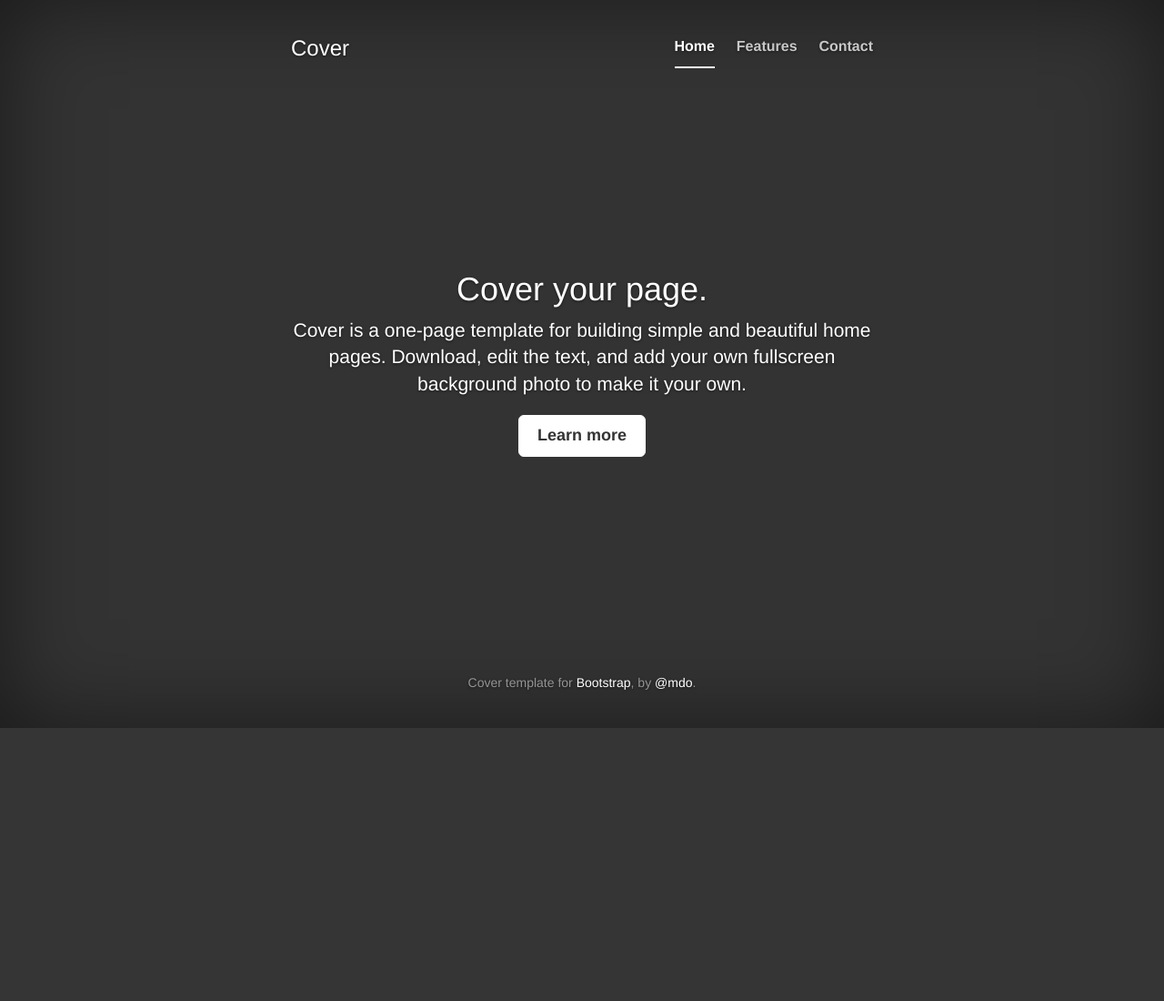
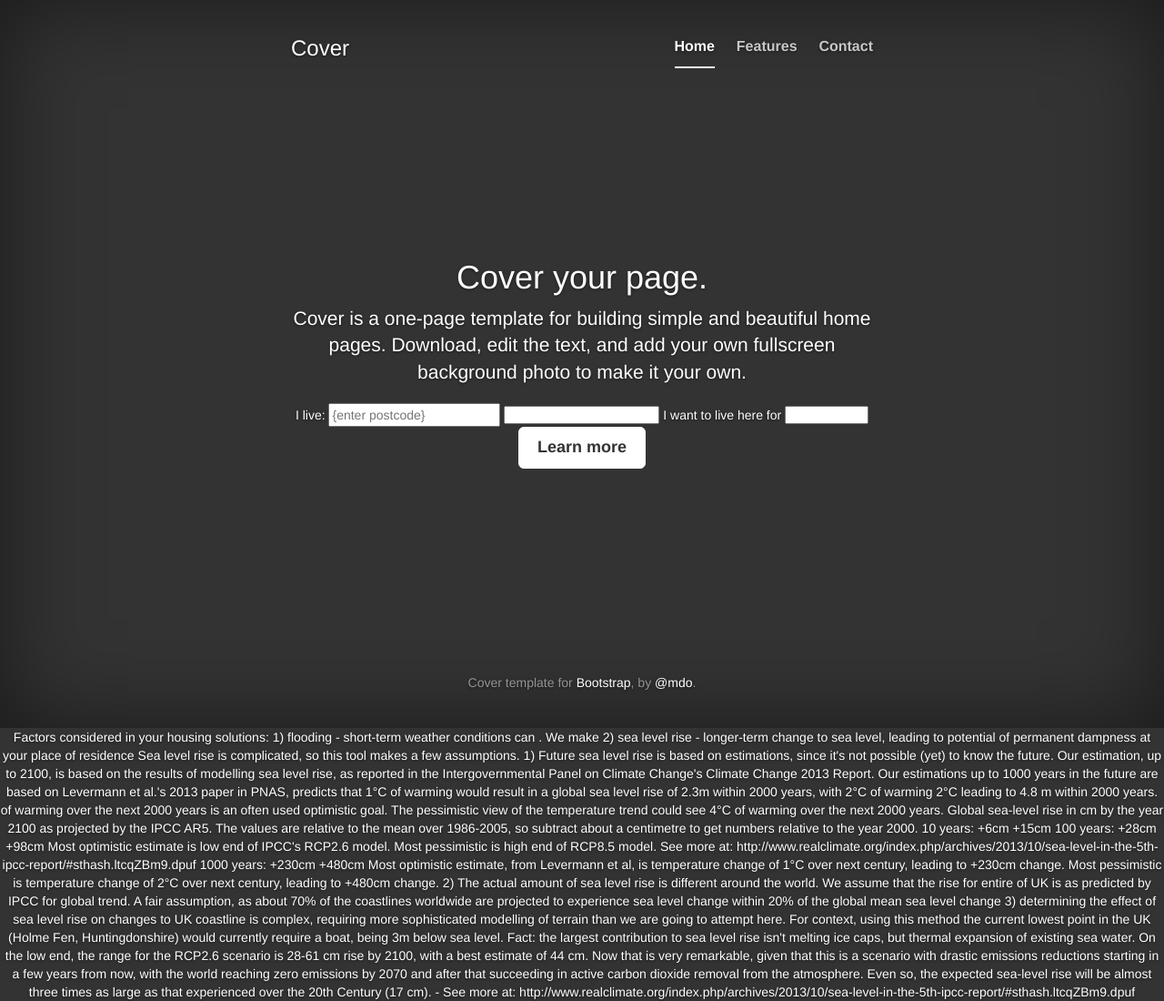
Before and after one commit to oliward/HouseBoat, a PHP site: page / in a window 1280 px wide. Shown: the whole page at 91% size. Before the commit the page ends 800 px from the top, so only its background shows below. Run offline with PHP 8.4, Linux system fonts and the light colour scheme; some libraries are stand-ins or nearby versions.

Commit message:
read me format and info

```diff
--- a/index.php
+++ b/index.php
@@ -11,10 +11,10 @@
 		<title>Cover Template for Bootstrap</title>
 
 		<!-- Bootstrap core CSS -->
-    <link href="bootstrap-3.1.1-dist/css/bootstrap.min.css" rel="stylesheet">
+		<link href="theme/bootstrap-3.1.1-dist/css/bootstrap.min.css" rel="stylesheet">
 
 		<!-- Custom styles for this template -->
-    <link href="cover.css" rel="stylesheet">
+		<link href="theme/css/cover.css" rel="stylesheet">
 
 		<!-- Just for debugging purposes. Don't actually copy this line! -->
 		<!--[if lt IE 9]><script src="../../assets/js/ie8-responsive-file-warning.js"></script><![endif]-->
@@ -25,9 +25,7 @@
 		<script src="https://oss.maxcdn.com/libs/respond.js/1.4.2/respond.min.js"></script>
 		<![endif]-->
 	</head>
-
 	<body>
-
 		<div class="site-wrapper">
 
   	<div class="site-wrapper-inner">
@@ -48,6 +46,25 @@
   		<div class="inner cover">
 			<h1 class="cover-heading">Cover your page.</h1>
 			<p class="lead">Cover is a one-page template for building simple and beautiful home pages. Download, edit the text, and add your own fullscreen background photo to make it your own.</p>
+
+	<form action="" method="post">
+			I live: <input type="text" id="postcode" name="postcode" placeholder="{enter postcode}" />
+
+			<select id="" name="">
+			<option value="">I am ...</option>
+			<option value="optimist">an optimist</option>
+			<option value="pessimist" selected="selected">a pessimist</option>
+			<option value="denial">a climate change denier</option>
+			</select>
+
+			I want to live here for <select id="years" name="years">
+			<option value="1">1 year</option>
+			<option value="10">10 years</option>
+			<option value="100" selected="selected">100 years</option>
+			<option value="1000">1000 years</option>
+			</select>
+			</form>
+
 			<p class="lead">
   			<a href="#" class="btn btn-lg btn-default">Learn more</a>
 			</p>
@@ -65,11 +82,65 @@
 
 	</div>
 
+	<p>Factors considered in your housing solutions:
+
+1) flooding - short-term weather conditions can . We make
+
+2) sea level rise - longer-term change to sea level, leading to potential of permanent dampness at your place of residence
+
+
+Sea level rise is complicated, so this tool makes a few assumptions.
+
+1) Future sea level rise is based on estimations, since it's not possible (yet) to know the future. Our estimation, up to 2100, is based on the <a href="http://www.ipcc.ch/pdf/unfccc/cop19/3_gregory13sbsta.pdf">results of modelling sea level rise</a>, as reported in the Intergovernmental Panel on Climate Change's <a href="http://www.climatechange2013.org/">Climate Change 2013 Report</a>.
+
+
+Our estimations up to 1000 years in the future are based on <a href="http://www.pnas.org/content/early/2013/07/10/1219414110">Levermann et al.'s 2013 paper in PNAS</a>, predicts that 1°C of warming would result in a global sea level rise of 2.3m within 2000 years, with 2°C of warming 2°C leading to 4.8 m within 2000 years.
+
+of warming over the next 2000 years is an often used optimistic goal. The pessimistic view of the temperature trend could see 4°C of warming over the next 2000 years.
+
+
+Global sea-level rise in cm by the year 2100 as projected by the IPCC AR5. The values are relative to the mean over 1986-2005, so subtract about a centimetre to get numbers relative to the year 2000.
+
+10 years:
++6cm
++15cm
+
+
+100 years:
++28cm
++98cm
+
+Most optimistic estimate is low end of IPCC's RCP2.6 model. Most pessimistic is high end of RCP8.5 model.
+See more at: http://www.realclimate.org/index.php/archives/2013/10/sea-level-in-the-5th-ipcc-report/#sthash.ltcqZBm9.dpuf
+
+
+1000 years:
++230cm
++480cm
+
+Most optimistic estimate, from Levermann et al, is temperature change of 1°C over next century, leading to +230cm change. Most pessimistic is temperature change of 2°C over next century, leading to +480cm change.
+
+
+
+2) The actual amount of sea level rise is different around the world. We assume that the rise for entire of UK is as predicted by IPCC for global trend. A fair assumption, as about 70% of the coastlines worldwide are projected to experience sea level change within 20% of the global mean sea level change
+3) determining the effect of sea level rise on changes to UK coastline is complex, requiring more sophisticated modelling of terrain than we are going to attempt here. For context, using this method the current lowest point in the UK (Holme Fen, Huntingdonshire) would currently require a boat, being 3m below sea level.
+
+
+
+Fact:
+
+the largest contribution to sea level rise isn't melting ice caps, but thermal expansion of existing sea water.
+
+On the low end, the range for the RCP2.6 scenario is 28-61 cm rise by 2100, with a best estimate of 44 cm. Now that is very remarkable, given that this is a scenario with drastic emissions reductions starting in a few years from now, with the world reaching zero emissions by 2070 and after that succeeding in active carbon dioxide removal from the atmosphere. Even so, the expected sea-level rise will be almost three times as large as that experienced over the 20th Century (17 cm). - See more at: http://www.realclimate.org/index.php/archives/2013/10/sea-level-in-the-5th-ipcc-report/#sthash.ltcqZBm9.dpuf
+
+
+</p>
+
 	<!-- Bootstrap core JavaScript
 	================================================== -->
 	<!-- Placed at the end of the document so the pages load faster -->
 	<script src="https://ajax.googleapis.com/ajax/libs/jquery/1.11.0/jquery.min.js"></script>
-    <script src="bootstrap-3.1.1-dist/js/bootstrap.min.js"></script>
+	<script src="theme/bootstrap-3.1.1-dist/js/bootstrap.min.js"></script>
 	<script src="../../assets/js/docs.min.js"></script>
   </body>
 </html>
```
Also changed, not shown: README.md. Lines whose indentation alone changed are shown as unchanged.
